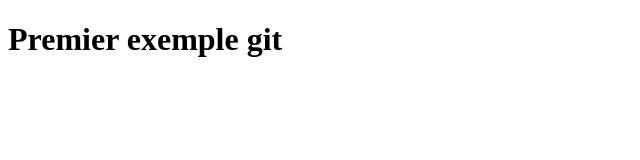
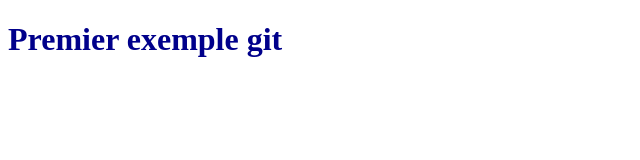
Before and after one commit to MCJeremie/test, a plain HTML site: page index.html in a window 1280 px wide. Shown: the whole page, without its empty margins (0-640 px from the left). Drawn offline with Linux system fonts and the light colour scheme.

Commit message:
modification couleur titre

```diff
--- a/index.html
+++ b/index.html
@@ -5,6 +5,6 @@
 	<title>Test GIT</title>
 </head>
 <body>
-	<h1>Premier exemple git</h1>
+	<h1 style="color:darkblue;">Premier exemple git</h1>
 </body>
 </html>
```
